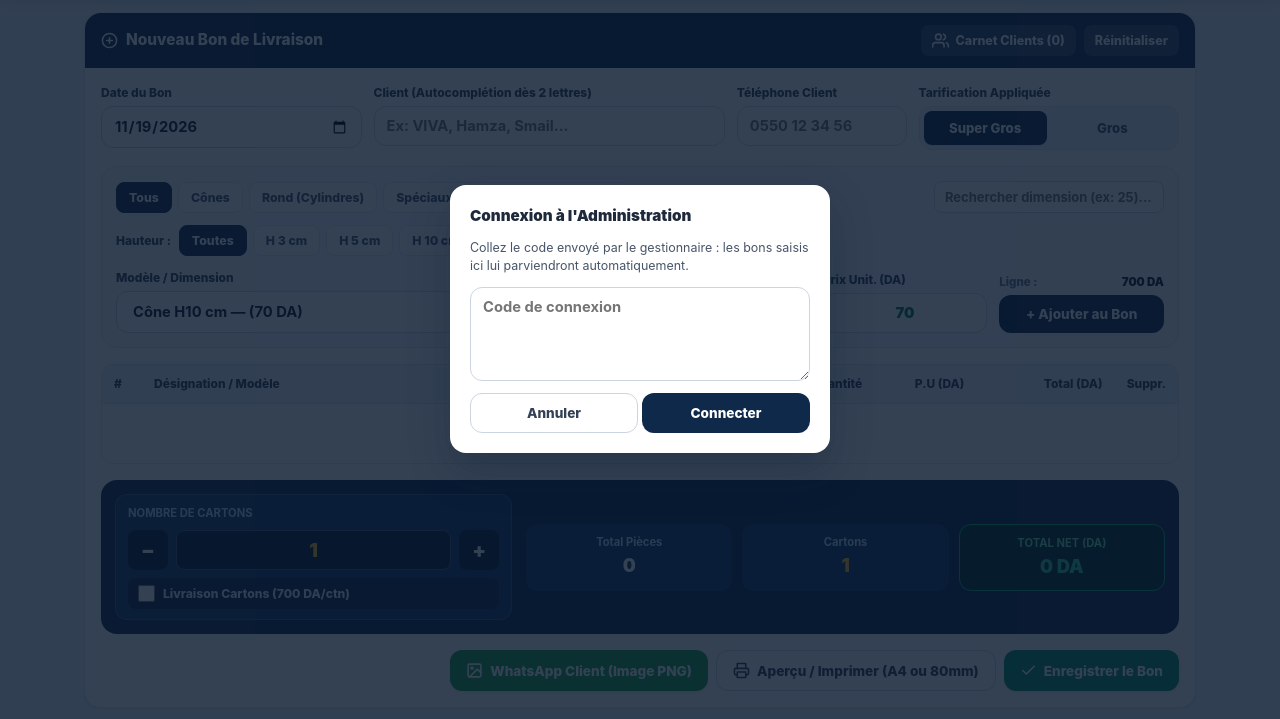
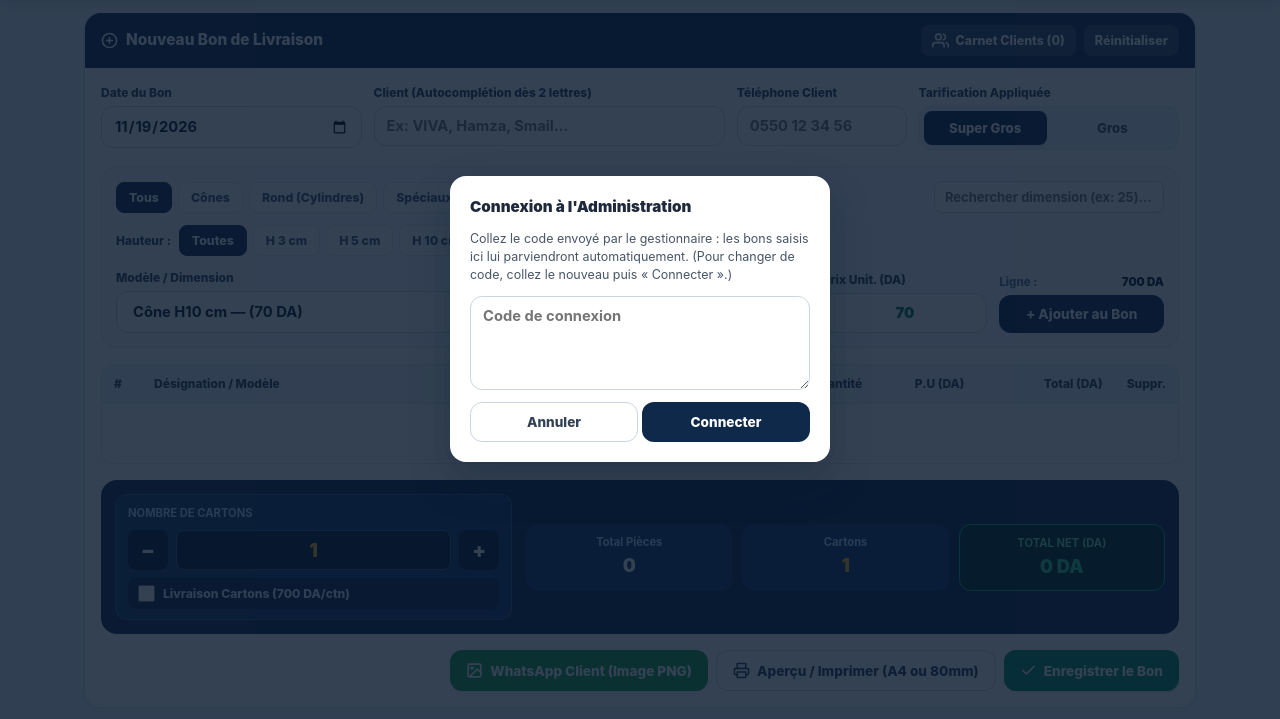
Before and after one commit to kidsmagasin-dot/polystyrene-design, a plain HTML site: page index.html in a window 1280 px wide. Both pictures are taken after a click on the button "☁ Partage : non connecté". Shown: the part 81-800 px from the top of the page. Drawn offline with Linux system fonts and the light colour scheme.

Commit message:
Add files via upload

```diff
--- a/index.html
+++ b/index.html
@@ -1866,8 +1866,10 @@
   <div id="modal-sync" class="modal-backdrop hidden no-print">
     <div class="modal-box" style="max-width:380px; padding:20px; display:flex; flex-direction:column; gap:12px;">
       <p style="font-size:0.95rem; font-weight:900; color:var(--slate-800);">Connexion à l'Administration</p>
-      <p style="font-size:0.78rem; color:var(--slate-600);">Collez le code envoyé par le gestionnaire : les bons saisis ici lui parviendront automatiquement.</p>
+      <p id="ms-status" class="hidden" style="font-size:0.8rem; font-weight:800; color:var(--emerald-700); margin:0;"></p>
+      <p style="font-size:0.78rem; color:var(--slate-600);">Collez le code envoyé par le gestionnaire : les bons saisis ici lui parviendront automatiquement. (Pour changer de code, collez le nouveau puis « Connecter ».)</p>
       <textarea id="sync-code-in" class="input" rows="4" placeholder="Code de connexion"></textarea>
+      <button type="button" id="ms-sync-btn" class="btn btn-outline hidden" onclick="syncNow(true)">Synchroniser maintenant</button>
       <div class="segmented" style="background:transparent; border:none; padding:0;">
         <button type="button" class="btn btn-outline" onclick="document.getElementById('modal-sync').classList.add('hidden')">Annuler</button>
         <button type="button" class="btn btn-primary" onclick="connectWorker()">Connecter</button>
@@ -4188,7 +4190,7 @@
         busy: '☁ Synchronisation…',
         wait: '☁ Hors ligne — en attente',
         err: '☁ Erreur de synchronisation',
-        ok: '☁ Synchronisé ' + t
+        ok: '☁ Synchronisé ' + t + (syncTag() ? ' · ' + syncTag() : '')
       };
       el.textContent = map[state] || map.off;
       const st = document.getElementById('sy-status');
@@ -4335,9 +4337,18 @@
       SYNC.iv = setInterval(() => syncNow(false), 20000);
       syncNow(false);
     }
+    // Les 4 premiers caractères du code : à comparer sur les deux téléphones (ils doivent être identiques)
+    function syncTag() { const c = syncCfg(); return c ? String(c.code).slice(0, 4) : ''; }
     function syncChipClick() {
-      if (!syncCfg()) document.getElementById('modal-sync').classList.remove('hidden');
-      else syncNow(true);
+      const c = syncCfg();
+      if (c && c.role === 'admin') return syncNow(true);
+      // Atelier (ou non connecté) : fenêtre de connexion, pour pouvoir aussi changer de code
+      const st = document.getElementById('ms-status');
+      st.classList.toggle('hidden', !c);
+      document.getElementById('ms-sync-btn').classList.toggle('hidden', !c);
+      if (c) { st.textContent = 'Connecté avec le code « ' + syncTag() + '… » — ' + document.getElementById('sync-chip').textContent; syncNow(false); }
+      document.getElementById('sync-code-in').value = '';
+      document.getElementById('modal-sync').classList.remove('hidden');
     }
     async function testSyncConnection() {
       const url = cleanFbUrl(document.getElementById('sy-url').value);
@@ -4376,6 +4387,7 @@
       copyTextSafe(btoa(JSON.stringify({ u: c.url, c: c.code, r: 'worker' })));
     }
     function connectWorker() {
+      if (config.pwHash) return toast('Ce téléphone est le poste Gestionnaire : activez la synchronisation depuis Réglages, pas avec le code atelier.', 'error');
       try {
         const d = JSON.parse(atob(document.getElementById('sync-code-in').value.replace(/\s+/g, '')));
         if (!/^https:\/\/.+/.test(d.u) || !d.c) throw new Error('bad');
```
